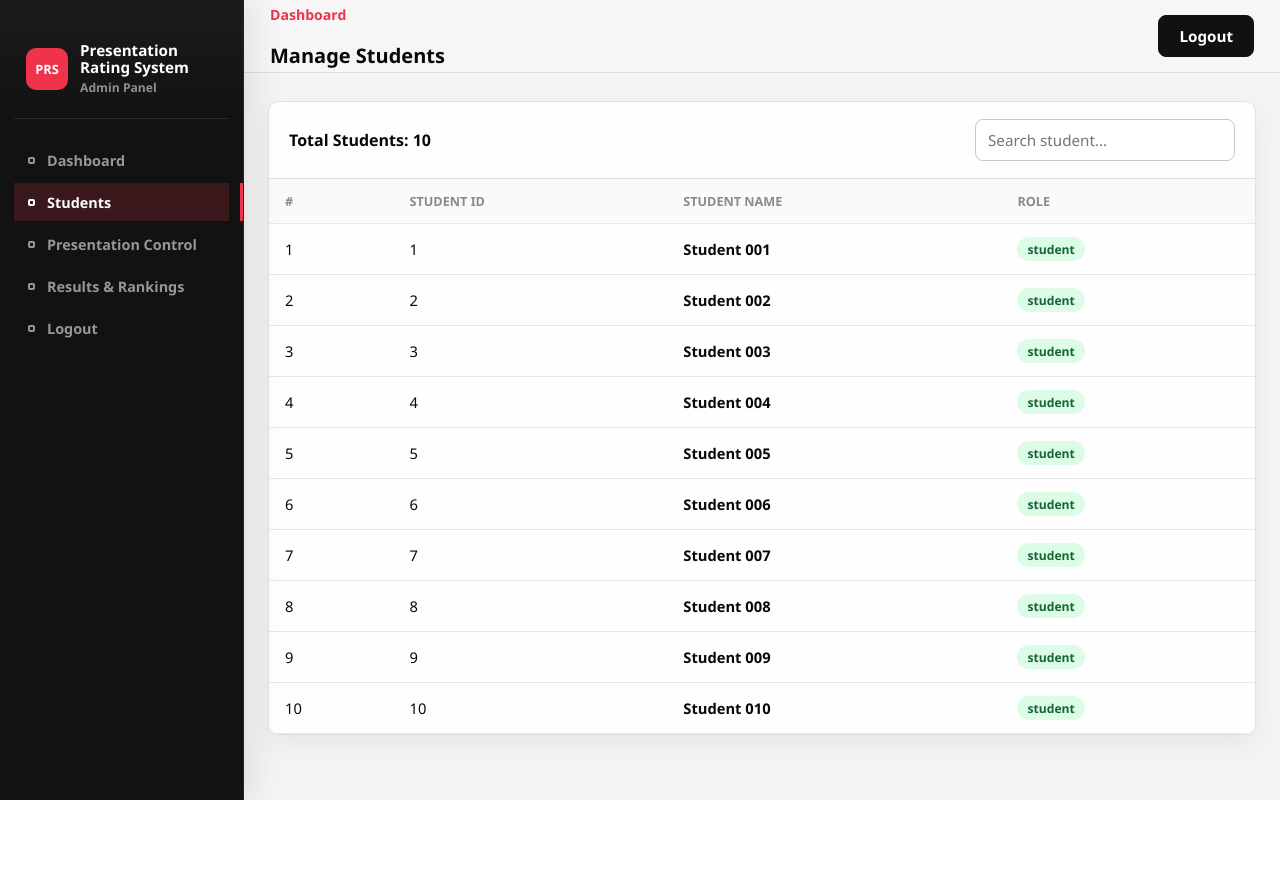
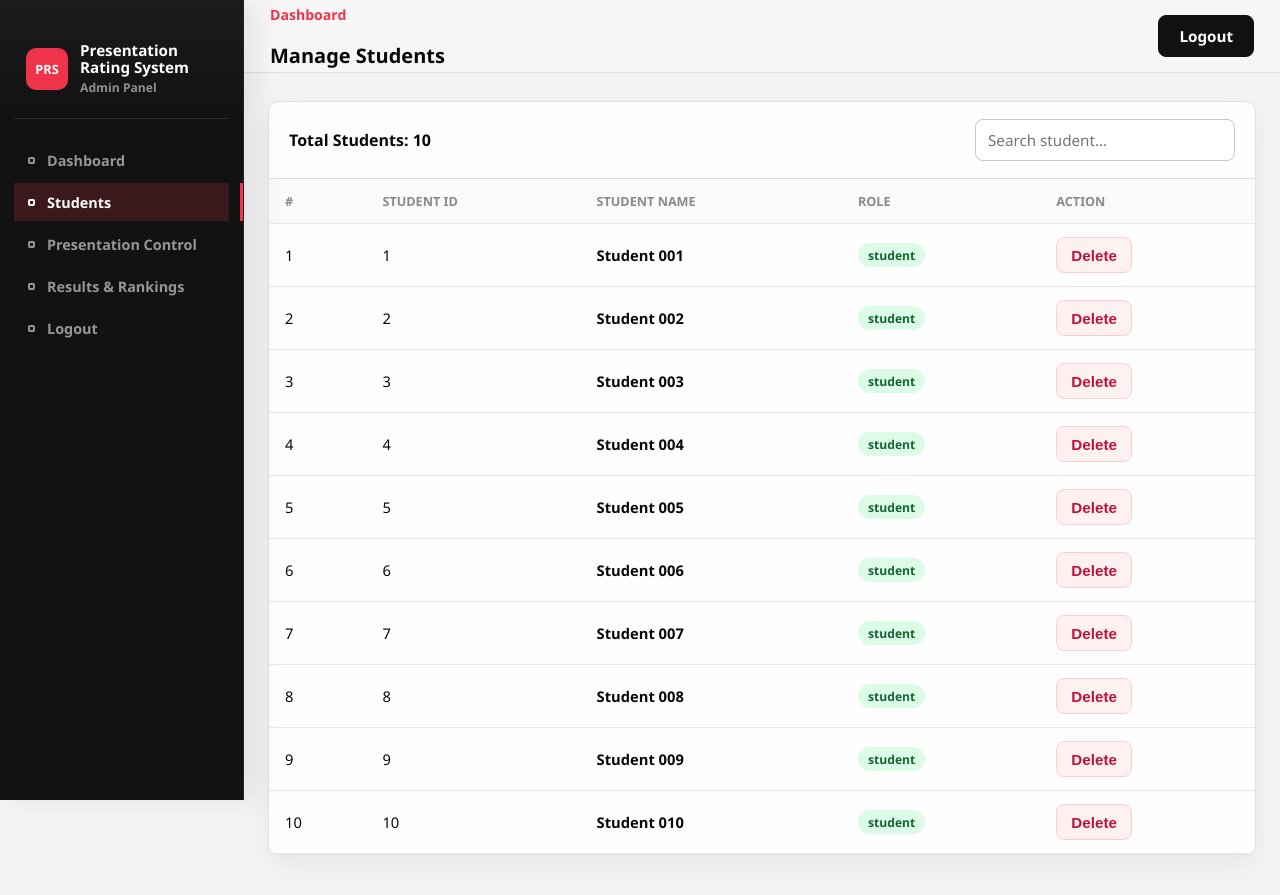
Before and after one commit to mohamadzuheer/Presentation-Rating-System, a Flask app: page /manage_students in a window 1280 px wide. Before the commit the page ends 800 px from the top, so only its background shows below. Run offline with Flask 3, Linux system fonts and the light colour scheme; a user stored in the database is signed in; data comes from the database, SQL or seed files in the repository.

Commit message:
Update website changes

```diff
--- a/app.py
+++ b/app.py
@@ -161,6 +161,50 @@ def manage_students():
     ).fetchall()
     conn.close()
     return render_template('manage_students.html', students=students)
+
+@app.route('/delete_student/<int:student_id>', methods=['POST'])
+def delete_student(student_id):
+    if not require_admin():
+        return redirect(url_for('admin_login'))
+
+    conn = get_db()
+    student = conn.execute(
+        'SELECT id, name FROM users WHERE id = ? AND role = "student"',
+        (student_id,)
+    ).fetchone()
+    if not student:
+        conn.close()
+        flash('Student not found.', 'error')
+        return redirect(url_for('manage_students'))
+
+    status = conn.execute('SELECT * FROM session_status WHERE id = 1').fetchone()
+    if status['is_active'] and status['current_presenter_id'] == student_id:
+        conn.close()
+        flash('Close this student\'s active presentation before deleting.', 'error')
+        return redirect(url_for('manage_students'))
+
+    presentation_ids = [
+        row['id']
+        for row in conn.execute(
+            'SELECT id FROM presentations WHERE presenter_id = ?',
+            (student_id,)
+        ).fetchall()
+    ]
+
+    conn.execute('DELETE FROM ratings WHERE rater_id = ? OR presenter_id = ?', (student_id, student_id))
+    if presentation_ids:
+        placeholders = ','.join('?' for _ in presentation_ids)
+        conn.execute(
+            f'DELETE FROM ratings WHERE presentation_id IN ({placeholders})',
+            presentation_ids
+        )
+    conn.execute('DELETE FROM presentations WHERE presenter_id = ?', (student_id,))
+    conn.execute('DELETE FROM users WHERE id = ? AND role = "student"', (student_id,))
+    conn.commit()
+    conn.close()
+
+    flash(f'Student {student["name"]} deleted successfully.', 'success')
+    return redirect(url_for('manage_students'))
 
 @app.route('/presentation_control')
 def presentation_control():
--- a/static/style.css
+++ b/static/style.css
@@ -112,6 +112,20 @@ a {
 .btn-close-rating {
   background: var(--accent);
   border-color: var(--accent);
+}
+
+.btn-delete {
+  min-height: 36px;
+  padding: 7px 14px;
+  background: #fff1f2;
+  border-color: #fecdd3;
+  color: #be123c;
+}
+
+.btn-delete:hover {
+  background: #be123c;
+  border-color: #be123c;
+  color: #ffffff;
 }
 
 .btn-start-disabled,
--- a/templates/manage_students.html
+++ b/templates/manage_students.html
@@ -34,6 +34,12 @@
     </div>
   </header>
 
+  {% with messages = get_flashed_messages(with_categories=true) %}
+    {% for cat, msg in messages %}
+      <div class="alert alert-{{ cat }} alert-page">{{ msg }}</div>
+    {% endfor %}
+  {% endwith %}
+
   <main class="page-main">
     <div class="table-container">
       <div class="table-header">
@@ -47,6 +53,7 @@
             <th>Student ID</th>
             <th>Student Name</th>
             <th>Role</th>
+            <th>Action</th>
           </tr>
         </thead>
         <tbody>
@@ -56,6 +63,13 @@
             <td>{{ s.id }}</td>
             <td><strong>{{ s.name }}</strong></td>
             <td><span class="badge badge-student">{{ s.role }}</span></td>
+            <td>
+              <form method="POST"
+                    action="{{ url_for('delete_student', student_id=s.id) }}"
+                    onsubmit="return confirm('Delete this student? This will also remove this student\\'s presentations and ratings.')">
+                <button type="submit" class="btn btn-delete">Delete</button>
+              </form>
+            </td>
           </tr>
           {% endfor %}
         </tbody>
```
